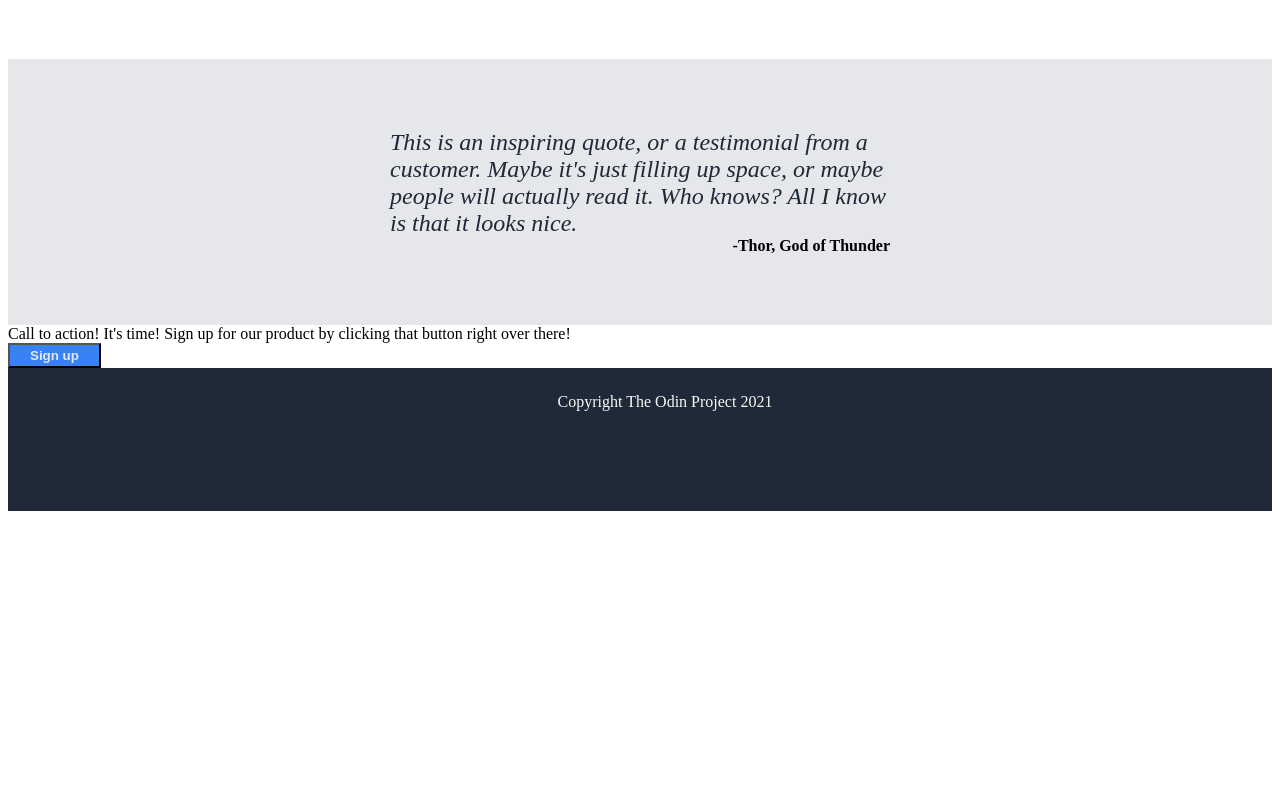
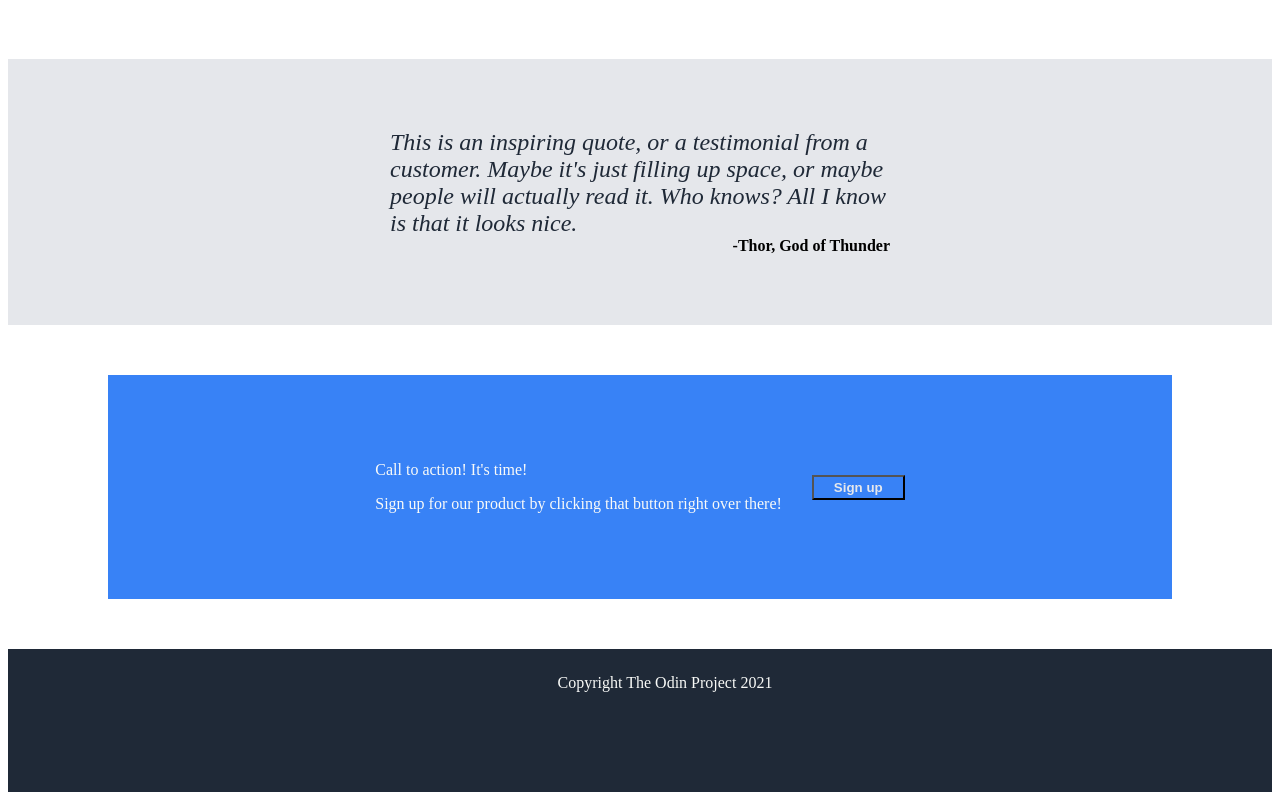
Before and after one commit to jdsrn/landing-page, a plain HTML site: page index.html in a window 1280 px wide. Shown: the part 634-1434 px from the top of the page. Before the commit the page ends 1153 px from the top, so only its background shows below. Drawn offline with Linux system fonts and the light colour scheme.

Commit message:
Edit HTML in call to action section and footer

```diff
--- a/index.html
+++ b/index.html
@@ -47,11 +47,14 @@
     </div>
 
 
-
-    <div class="end">Call to action! It's time! Sign up for our product by clicking that button right over there!</div>
-    <button>Sign up</button>
+    <div class="action-section">
+        <div class="call-to-action">
+            <p>Call to action! It's time!</p>
+            <p>Sign up for our product by clicking that button right over there!</p>
+        </div>
+        <button class="action-button">Sign up</button>
+    </div>
 
     <div class="footer">Copyright The Odin Project 2021</div>
-
 </body>
 </html>
```
